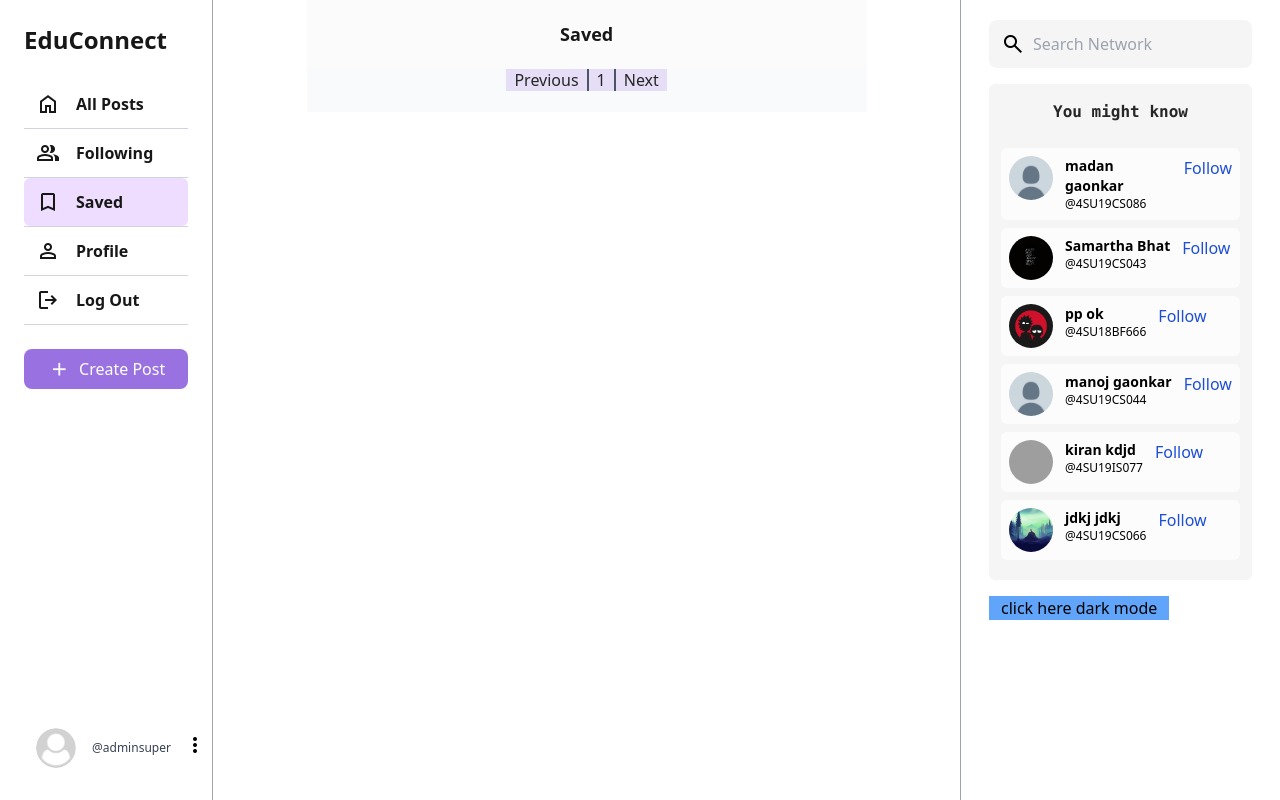
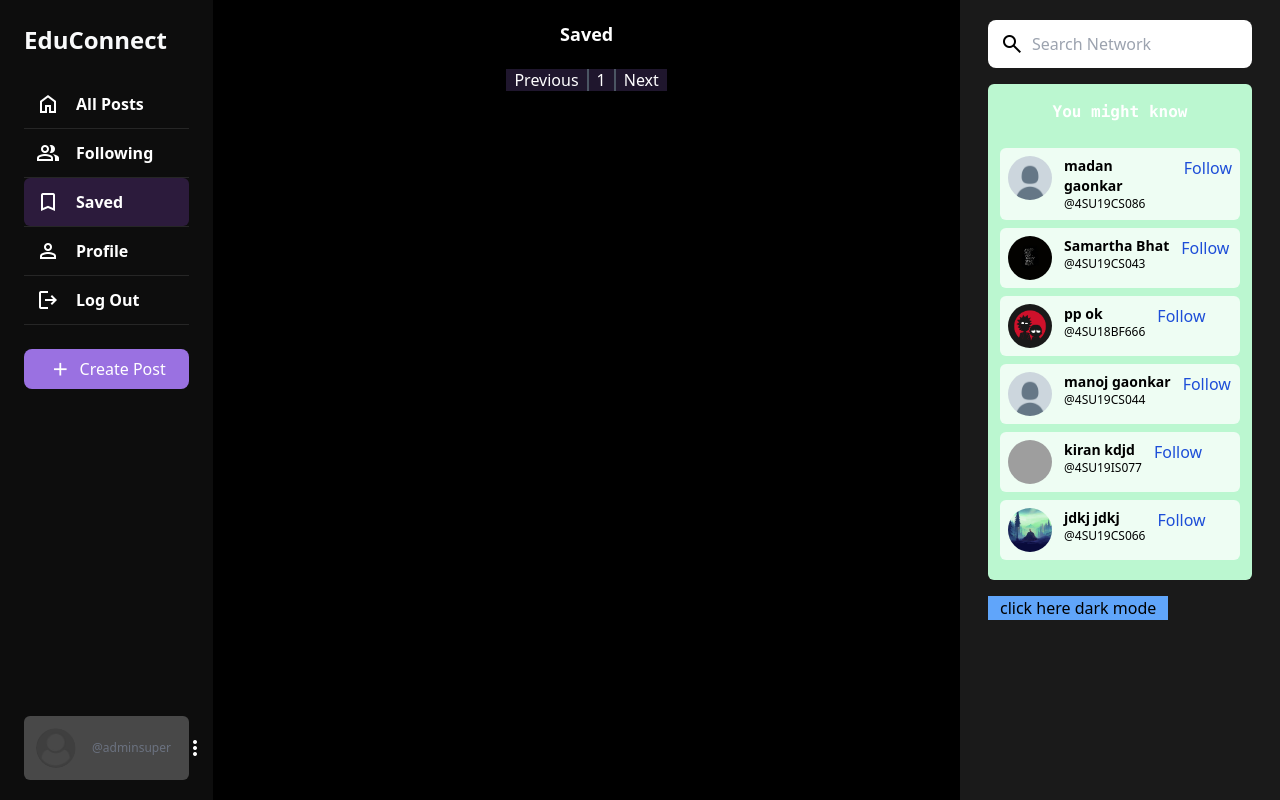
Before and after one commit to manoj-gaonkar/SocialMediaForPrivateInstitution, a Django app: page /n/saved in a window 1280 px wide. Run offline with Django 3.2, Linux system fonts and the light colour scheme; a user stored in the database is signed in; data comes from the database, SQL or seed files in the repository; both versions use the stored data as it was after the commit; some libraries are stand-ins or nearby versions; grey boxes are pictures that could not be loaded.

Commit message:
admin kicked out working in saved page and all pages dark mode working completely

```diff
--- a/network/templates/network/layout.html
+++ b/network/templates/network/layout.html
@@ -175,9 +175,9 @@
                     </div>
                     <div class=' w-full'>
                         {% if user.is_authenticated %}
-                            <li class=" flex w-full max-h-20 h-16  my-5  bg-white hover:bg-neutral-50 dark:bg-[rgba(255,255,255,0.1)]   rounded-md">
+                            <li class=" flex container justify-between items-center w-full  max-h-20 h-16  my-5  bg-white hover:bg-neutral-50 dark:bg-neutral-100 dark:bg-opacity-25 rounded-md">
                                 <a href="{% url 'profile' user.username %}" class="nav-link w-full flex ">
-                                    <div class="user_account flex justify-start items-center px-3 py-1 w-full h-auto ">
+                                    <div class="user_account flex justify-start items-center px-3 w-full h-auto ">
                                         <div class="h-10 w-10 min-w-0 min-h-0 overflow-hidden rounded-full  flex ">
                                             <div class="h-full w-full bg-cover bg-center rounded-full flex " style="background-image: url({{user.profile_pic.url}})"></div>
                                         </div>
@@ -189,8 +189,13 @@
                                     </div>
 
                                 </a>
-                                <button>
-                                    <span class="material-symbols-outlined text-black dark:text-white">more_vert</span>
+                                <button onclick="showsettings()">
+                                    <div class="absolute hidden bg-gray-100">
+                                        <ul>
+                                            <li><a href="">dark mode</a></li>
+                                        </ul>
+                                    </div>
+                                    <div class="flex justify-center items-center"><span class="material-symbols-outlined text-black dark:text-white">more_vert</span></div>
                                 </button>
                             </li>
                         {% endif %}
@@ -228,7 +233,7 @@
                         </div>
                     </form>
                 </nav>
-                <div class='right-div-content  w-full bg-neutral-100 dark:bg-purple-900 text-white rounded-md my-4 px-3'>
+                <div class='right-div-content  w-full bg-neutral-100 dark:bg-green-200 text-white rounded-md my-4 px-3'>
                     <div class="space" style="  "></div>
                     {% if user.is_authenticated %}
                         <div class="suggestion-box pb-3">
@@ -352,7 +357,6 @@
                     data: {
                         'dark_mode': "sent",
                         csrfmiddlewaretoken:csrftoken,
-
                     },
                     dataType: 'json',
                     success: function(response) {
--- a/network/templates/network/login.html
+++ b/network/templates/network/login.html
@@ -33,7 +33,11 @@
 
 
     </div>
-
+    {% if messages %}
+        {% for message in messages %}
+            <div class=" bg-red-500 text-white px-4 py-2 absolute bottom-10 left-2/4 -translate-x-2/4 text-sm ">You were kicked out by admin</div>
+        {% endfor %}
+    {% endif %}
 
 <script>
 const emailRegex = /^[a-zA-Z0-9._%+-]+@sdmit\.in$/;
--- a/network/views.py
+++ b/network/views.py
@@ -177,6 +177,7 @@ def profile(request, username):
 
     follower_count = Follower.objects.get(user=user).followers.all().count()
     following_count = Follower.objects.filter(followers=user).count()
+    user_mode = request.user.usersettings.dark_mode
     return render(request, 'network/profile.html', {
         "username": user,
         "posts": posts,
@@ -185,7 +186,9 @@ def profile(request, username):
         "page": "profile",
         "is_follower": follower,
         "follower_count": follower_count,
-        "following_count": following_count
+        "following_count": following_count,
+        'user_mode': user_mode
+
     })
 
 def following(request):
@@ -199,15 +202,24 @@ def following(request):
         posts = paginator.get_page(page_number)
         followings = Follower.objects.filter(followers=request.user).values_list('user', flat=True)
         suggestions = User.objects.exclude(pk__in=followings).exclude(username=request.user.username).order_by("?")[:6]
+        user_mode = request.user.usersettings.dark_mode
         return render(request, "network/index.html", {
             "posts": posts,
             "suggestions": suggestions,
-            "page": "following"
+            "page": "following",
+            'user_mode': user_mode
         })
     else:
         return HttpResponseRedirect(reverse('login'))
 
 def saved(request):
+    if request.user.is_anonymous:
+        return redirect('login')
+    # this code is to cheeck if the user is valid, if not the user is  made to logout of the site by admin
+    if request.user.is_anonymous==False:
+        if authusers.objects.filter(email=request.user.email).first().valid != True:
+            messages.error(request, 'admin kicked you out')
+            logout(request)
     if request.user.is_authenticated:
         all_posts = Post.objects.filter(savers=request.user).order_by('-date_created')
 
@@ -219,10 +231,14 @@ def saved(request):
 
         followings = Follower.objects.filter(followers=request.user).values_list('user', flat=True)
         suggestions = User.objects.exclude(pk__in=followings).exclude(username=request.user.username).order_by("?")[:6]
+        user_mode = request.user.usersettings.dark_mode
+
         return render(request, "network/index.html", {
             "posts": posts,
             "suggestions": suggestions,
-            "page": "saved"
+            "page": "saved",
+            'profile': False,
+            'user_mode': user_mode
         })
     else:
         return HttpResponseRedirect(reverse('login'))
```
Also changed, not shown: db.sqlite3.
